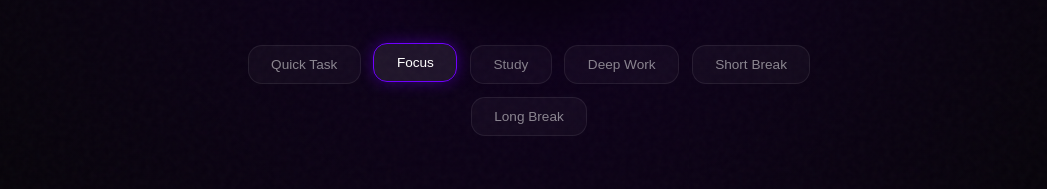
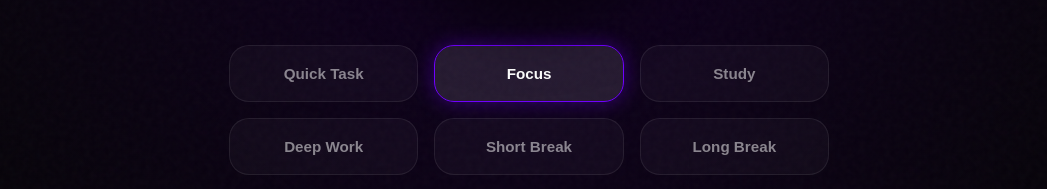
Before and after one commit to diffth/UnitaryTransformation, a plain HTML site: page index.html in a window 1280 px wide. Shown: the part 533-722 px from the top of the page, without its empty margins (111-1158 px from the left). Drawn offline with Linux system fonts and the light colour scheme.

Commit message:
UI Enhancement: Redesigned presets into a premium 3x2 grid with improved button aesthetics

```diff
--- a/style.css
+++ b/style.css
@@ -191,35 +191,42 @@ body {
 
 /* Presets */
 .presets {
-    display: flex;
-    justify-content: center;
-    flex-wrap: wrap;
-    gap: 0.8rem;
+    display: grid;
+    grid-template-columns: repeat(3, 1fr);
+    gap: 1rem;
     margin-bottom: 3.5rem;
+    width: 100%;
 }
 
 .btn-preset {
     background: var(--glass-bg);
     border: 1px solid var(--glass-border);
     color: var(--text-dim);
-    padding: 0.7rem 1.4rem;
-    border-radius: 14px;
-    font-size: 0.85rem;
-    font-weight: 500;
+    padding: 1.2rem 0.5rem;
+    border-radius: 20px;
+    font-size: 0.95rem;
+    font-weight: 600;
     cursor: pointer;
     transition: var(--transition-smooth);
+    display: flex;
+    align-items: center;
+    justify-content: center;
+    text-align: center;
 }
 
-.btn-preset:hover, .btn-preset.active {
-    background: rgba(255,255,255,0.08);
+.btn-preset:hover {
+    background: rgba(255, 255, 255, 0.08);
     color: #fff;
-    border-color: rgba(255,255,255,0.2);
-    transform: translateY(-2px);
+    border-color: rgba(255, 255, 255, 0.3);
+    transform: translateY(-3px);
+    box-shadow: 0 10px 20px rgba(0, 0, 0, 0.2);
 }
 
 .btn-preset.active {
+    background: rgba(255, 255, 255, 0.1);
+    color: #fff;
     border-color: var(--accent-color);
-    box-shadow: 0 0 15px var(--accent-glow);
+    box-shadow: 0 0 20px var(--accent-glow);
 }
 
 /* Controls */
```
